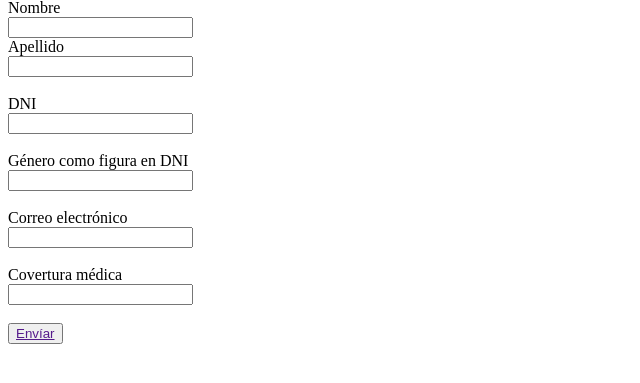
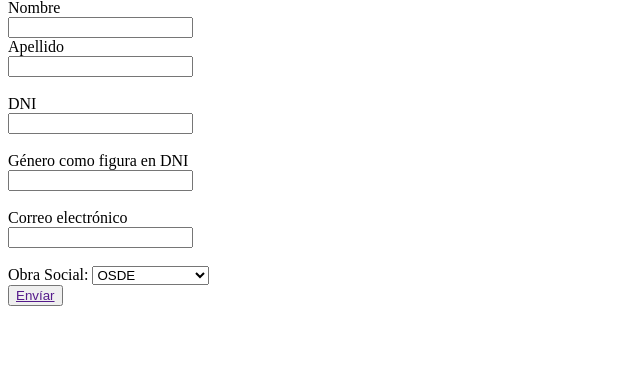
Before and after one commit to AgustinRUade/gestorTurnos, a Flask app: page /alta in a window 1280 px wide. Shown: the part 122-505 px from the top of the page, without its empty margins (0-640 px from the left). Run offline with Flask 3, Linux system fonts and the light colour scheme.

Commit message:
soluciono redireccionamiento de inicio. agrego lista de obras sociales.

```diff
--- a/app/app.py
+++ b/app/app.py
@@ -1,4 +1,4 @@
-from flask import Flask, render_template, request
+from flask import Flask, render_template, request, url_for, redirect
 
 app = Flask(__name__)
 
@@ -6,17 +6,17 @@ administra = ['administracion','@altaadminis2025']
 
 @app.route('/', methods = ['POST', 'GET'])
 def index():
-    return render_template('inicio.html')
-def registro():
     if request.method == 'POST':
         usuario = request.form['usuario']
         contrasenia = request.form['contrasenia']
         if usuario in administra and contrasenia in administra:
-            return render_template('index.html')
+            return redirect(url_for('alta'))
+    return render_template('inicio.html')
 
 @app.route('/alta')
 def alta():
-    return render_template('index.html')
+    obras_sociales = ["OSDE", "Swiss Medical", "Galeno", "Medifé", "Omint", "Sancor Salud", "Federada Salud", "Hospital Italiano", "IOMA", "PAMI", "OSDEPYM", "Unión Personal","Luis Pasteur"]
+    return render_template('index.html', obras_sociales=obras_sociales)
 
 if __name__ == '__main__':
     app.run(debug=True)
--- a/app/templates/index.html
+++ b/app/templates/index.html
@@ -9,7 +9,7 @@
 {% endblock %}
 
 {% block body %}
-    <form>
+    <form method="post">
         <label for="text" style="display: block;">Nombre</label>
         <input type="text" style="display: block;">
         <label for="text" style="display: block;">Apellido</label>
@@ -20,8 +20,13 @@
         <input type="text" style="display: block;"> <br>
         <label for="mail" style="display: block;">Correo electrónico</label>
         <input type="mail" style="display: block;"> <br>
-        <label for="mail" style="display: block;">Covertura médica</label>
-        <input type="text" style="display: block;"> <br>
+        <label for="obra_social">Obra Social:</label>
+        <select name="obra_social" id="obra_social">
+            {% for obra in obras_sociales %}
+                <option value="{{ obra }}">{{ obra }}</option>
+            {% endfor %}
+        </select>
+        <br>
         <button><a href="" style="display: block;">Envíar</a></button> <br>
     </form>
 {% endblock %}
```
